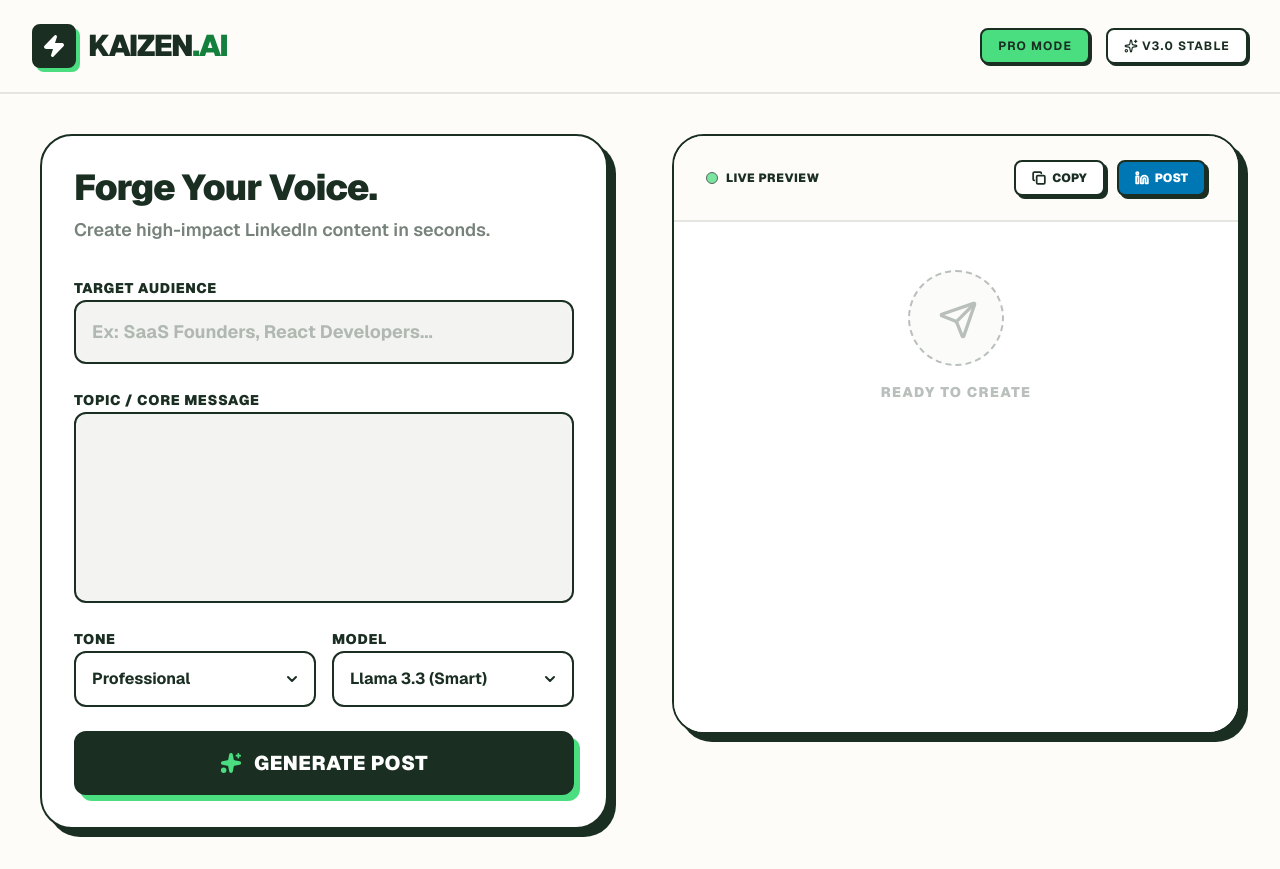
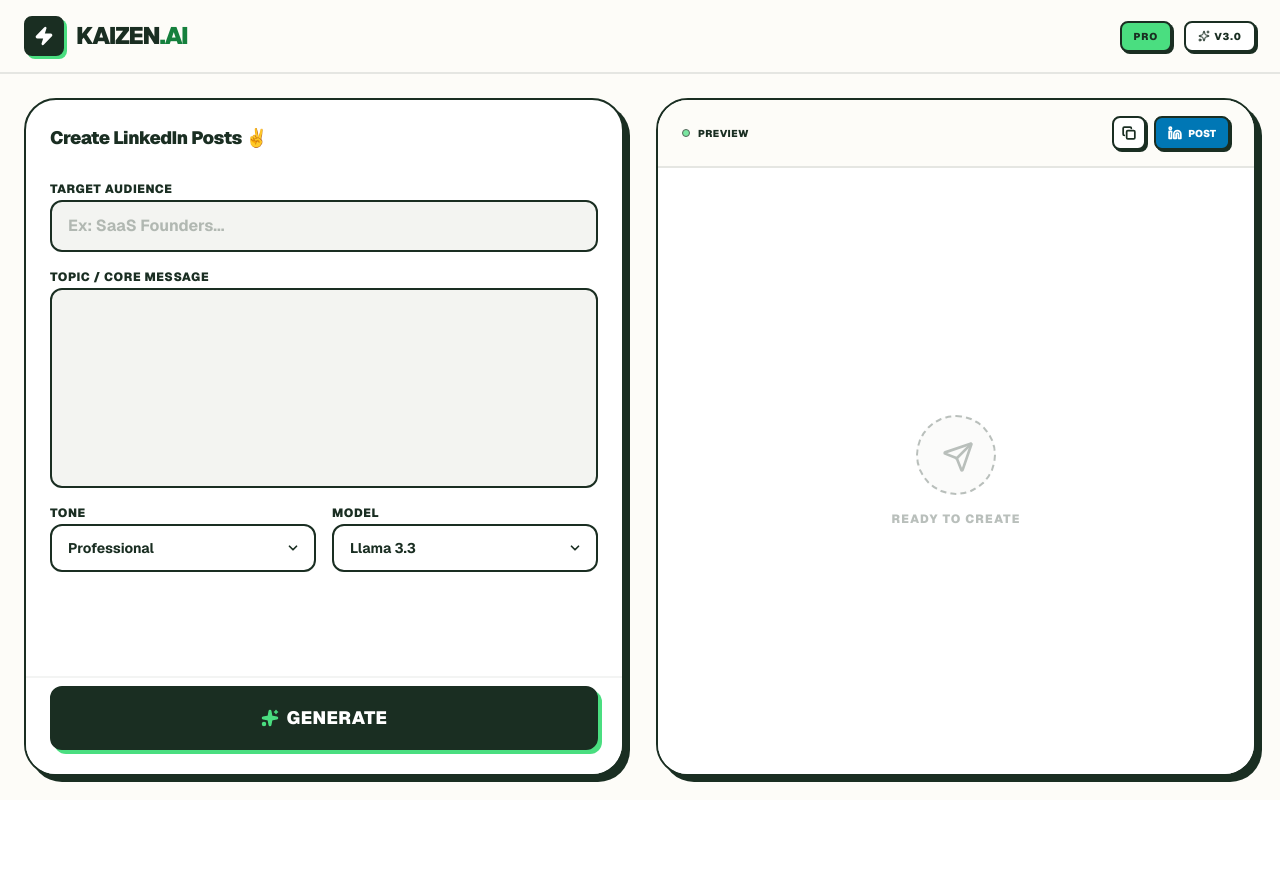
Before and after one commit to StarDust130/kaizen_ai, a Next.js app: page / in a window 1280 px wide. After the commit the page ends 800 px from the top, so only its background shows below. Built offline with nearby package versions, Linux system fonts and the light colour scheme.

Commit message:
Refactor KaizenAI component: enhance typewriter animation, improve layout, and update input styles

```diff
--- a/app/page.tsx
+++ b/app/page.tsx
@@ -1,6 +1,6 @@
 "use client";
 
-import { useState, useEffect } from "react";
+import { useState, useEffect, useRef } from "react";
 import { motion, AnimatePresence } from "framer-motion";
 import {
   Zap,
@@ -12,12 +12,14 @@ import {
   Wand2,
   Send,
   ChevronDown,
+  Check,
 } from "lucide-react";
 import toast, { Toaster } from "react-hot-toast";
 
 export default function KaizenAI() {
   const [loading, setLoading] = useState(false);
   const [output, setOutput] = useState("");
+  const [streamedText, setStreamedText] = useState("");
   const [suggestion, setSuggestion] = useState("");
   const [formData, setFormData] = useState({
     topic: "",
@@ -26,7 +28,23 @@ export default function KaizenAI() {
     model: "llama-3.3-70b-versatile",
   });
 
-  // 🧠 Smart Autocomplete Logic
+  // 🧠 1. Typewriter Animation Logic
+  useEffect(() => {
+    if (output && !loading) {
+      let i = 0;
+      setStreamedText("");
+      const interval = setInterval(() => {
+        setStreamedText((prev) => output.slice(0, i + 1));
+        i++;
+        if (i >= output.length) clearInterval(interval);
+      }, 5); // Speed of typing
+      return () => clearInterval(interval);
+    } else if (loading) {
+      setStreamedText("");
+    }
+  }, [output, loading]);
+
+  // 🧠 2. Smart Autocomplete
   useEffect(() => {
     const timer = setTimeout(async () => {
       if (formData.topic.length > 8 && !formData.topic.endsWith(" ")) {
@@ -55,7 +73,6 @@ export default function KaizenAI() {
     }
   };
 
-  // ⚡ Main Generation
   const handleGenerate = async () => {
     if (!formData.topic) return toast.error("Please enter a topic first.");
     setLoading(true);
@@ -76,12 +93,10 @@ export default function KaizenAI() {
     }
   };
 
-  // 🛠️ AI Edit Tools
   const handleEdit = async (action: "shorten" | "refine" | "retry") => {
     if (!output) return;
     setLoading(true);
     const toastId = toast.loading("AI is working...");
-
     try {
       const res = await fetch("/api/edit", {
         method: "POST",
@@ -103,7 +118,8 @@ export default function KaizenAI() {
   };
 
   return (
-    <div className="min-h-screen bg-[#FDFCF8] text-[#1A2E22] font-sans selection:bg-[#4ADE80] selection:text-[#064E3B] flex flex-col font-medium">
+    // 🟢 LAYOUT FIX: h-screen + overflow-hidden prevents body scroll
+    <div className="h-screen bg-[#FDFCF8] text-[#1A2E22] font-sans selection:bg-[#4ADE80] selection:text-[#064E3B] flex flex-col font-medium overflow-hidden">
       <Toaster
         position="top-center"
         toastOptions={{
@@ -115,67 +131,60 @@ export default function KaizenAI() {
         }}
       />
 
-      {/* HEADER */}
-      <nav className="border-b-2 border-[#1A2E22]/10 px-8 py-6 bg-[#FDFCF8] sticky top-0 z-50">
+      {/* HEADER (Fixed) */}
+      <nav className="shrink-0 border-b-2 border-[#1A2E22]/10 px-6 py-4 bg-[#FDFCF8] z-50">
         <div className="max-w-7xl mx-auto flex justify-between items-center">
           <div className="flex items-center gap-3">
-            <div className="bg-[#1A2E22] p-2 rounded-lg text-white shadow-[4px_4px_0px_#4ADE80] border-2 border-[#1A2E22]">
-              <Zap size={24} fill="currentColor" />
+            <div className="bg-[#1A2E22] p-2 rounded-lg text-white shadow-[3px_3px_0px_#4ADE80] border-2 border-[#1A2E22]">
+              <Zap size={20} fill="currentColor" />
             </div>
-            <h1 className="text-3xl font-black tracking-tighter text-[#1A2E22]">
+            <h1 className="text-2xl font-black tracking-tighter text-[#1A2E22]">
               KAIZEN<span className="text-[#15803d]">.AI</span>
             </h1>
           </div>
-          <div className="hidden md:flex gap-4 text-xs font-bold uppercase tracking-widest">
-            <span className="bg-[#4ADE80] px-4 py-2 rounded-lg border-2 border-[#1A2E22] shadow-[2px_2px_0px_#1A2E22]">
-              Pro Mode
+          <div className="flex gap-3 text-[10px] font-black uppercase tracking-widest">
+            <span className="bg-[#4ADE80] px-3 py-1.5 rounded-lg border-2 border-[#1A2E22] shadow-[2px_2px_0px_#1A2E22]">
+              Pro
             </span>
-            <span className="flex items-center gap-1 bg-white px-4 py-2 rounded-lg border-2 border-[#1A2E22] shadow-[2px_2px_0px_#1A2E22]">
-              <Sparkles size={14} /> V3.0 Stable
+            <span className="flex items-center gap-1 bg-white px-3 py-1.5 rounded-lg border-2 border-[#1A2E22] shadow-[2px_2px_0px_#1A2E22]">
+              <Sparkles size={12} /> V3.0
             </span>
           </div>
         </div>
       </nav>
 
-      {/* MAIN GRID */}
-      <main className="flex-grow max-w-7xl mx-auto w-full p-6 lg:p-10 grid grid-cols-1 lg:grid-cols-2 gap-8 lg:gap-16 items-start">
-        {/* LEFT: CONTROL CARD */}
-        <motion.div
-          initial={{ opacity: 0, x: -20 }}
-          animate={{ opacity: 1, x: 0 }}
-          className="bg-white rounded-[2rem] p-8 border-2 border-[#1A2E22] shadow-[8px_8px_0px_#1A2E22]"
-        >
-          <div className="space-y-8">
+      {/* MAIN CONTENT (Split View) */}
+      <main className="flex-1 max-w-7xl mx-auto w-full p-4 lg:p-6 grid grid-cols-1 lg:grid-cols-2 gap-6 lg:gap-8 overflow-hidden">
+        {/* 👈 LEFT: CONTROL CARD (Scrollable if needed, but fixed container) */}
+        <div className="h-full bg-white rounded-[2rem] border-2 border-[#1A2E22] shadow-[6px_6px_0px_#1A2E22] flex flex-col overflow-hidden">
+          <div className="flex-1 overflow-y-auto p-6 space-y-6 custom-scrollbar">
             <div>
-              <h2 className="text-4xl font-black text-[#1A2E22] mb-2 tracking-tight">
-                Forge Your Voice.
+              <h2 className="text-lg font-black text-[#1A2E22] tracking-tight">
+                Create LinkedIn Posts ✌️
               </h2>
-              <p className="text-[#1A2E22]/60 font-semibold text-lg">
-                Create high-impact LinkedIn content in seconds.
-              </p>
             </div>
 
             {/* INPUTS */}
-            <div className="space-y-6">
+            <div className="space-y-3">
               <div className="space-y-2">
-                <label className="text-sm font-black uppercase tracking-wider text-[#1A2E22]">
+                <label className="text-xs font-black uppercase tracking-wider text-[#1A2E22]">
                   Target Audience
                 </label>
                 <input
-                  placeholder="Ex: SaaS Founders, React Developers..."
-                  className="w-full bg-[#F3F4F1] border-2 border-[#1A2E22] rounded-xl px-4 py-4 outline-none focus:bg-white focus:shadow-[4px_4px_0px_#4ADE80] transition-all font-bold placeholder:text-[#1A2E22]/30 text-lg"
+                  placeholder="Ex: SaaS Founders..."
+                  className="w-full bg-[#F3F4F1] border-2 border-[#1A2E22] rounded-xl px-4 py-3 outline-none focus:bg-white focus:shadow-[4px_4px_0px_#4ADE80] transition-all font-bold placeholder:text-[#1A2E22]/30"
                   onChange={(e) =>
                     setFormData({ ...formData, audience: e.target.value })
                   }
                 />
               </div>
 
-              <div className="space-y-2 relative group">
-                <label className="text-sm font-black uppercase tracking-wider text-[#1A2E22]">
+              <div className="space-y-2 relative group flex-1">
+                <label className="text-xs font-black uppercase tracking-wider text-[#1A2E22]">
                   Topic / Core Message
                 </label>
-                <div className="relative bg-[#F3F4F1] rounded-xl border-2 border-[#1A2E22] focus-within:bg-white focus-within:shadow-[4px_4px_0px_#4ADE80] transition-all">
-                  <div className="absolute top-4 left-4 pointer-events-none whitespace-pre-wrap font-bold text-[#1A2E22]/30 z-0 text-lg">
+                <div className="relative bg-[#F3F4F1] rounded-xl border-2 border-[#1A2E22] focus-within:bg-white focus-within:shadow-[4px_4px_0px_#4ADE80] transition-all min-h-[200px]">
+                  <div className="absolute top-4 left-4 pointer-events-none whitespace-pre-wrap font-bold text-[#1A2E22]/30 z-0 text-base leading-relaxed">
                     <span className="opacity-0">{formData.topic}</span>
                     <span className="text-[#1A2E22]/40">{suggestion}</span>
                   </div>
@@ -185,12 +194,12 @@ export default function KaizenAI() {
                     onChange={(e) =>
                       setFormData({ ...formData, topic: e.target.value })
                     }
-                    className="w-full bg-transparent p-4 min-h-[180px] outline-none relative z-10 resize-none font-bold text-[#1A2E22] text-lg placeholder:text-transparent"
-                    placeholder="What do you want to say?"
+                    className="w-full h-full bg-transparent p-4 outline-none relative z-10 resize-none font-bold text-[#1A2E22] text-base leading-relaxed placeholder:text-transparent"
+                    placeholder="Start typing..."
                   />
                   {suggestion && (
-                    <div className="absolute bottom-3 right-3 text-[10px] font-black text-[#1A2E22] bg-[#4ADE80] border-2 border-[#1A2E22] px-2 py-1 rounded animate-pulse">
-                      TAB TO COMPLETE
+                    <div className="absolute bottom-3 right-3 text-[9px] font-black text-[#1A2E22] bg-[#4ADE80] border-2 border-[#1A2E22] px-2 py-1 rounded animate-pulse">
+                      TAB
                     </div>
                   )}
                 </div>
@@ -198,12 +207,12 @@ export default function KaizenAI() {
 
               <div className="grid grid-cols-2 gap-4">
                 <div className="space-y-2">
-                  <label className="text-sm font-black uppercase tracking-wider text-[#1A2E22]">
+                  <label className="text-xs font-black uppercase tracking-wider text-[#1A2E22]">
                     Tone
                   </label>
                   <div className="relative">
                     <select
-                      className="w-full appearance-none bg-white border-2 border-[#1A2E22] rounded-xl px-4 py-3.5 outline-none focus:shadow-[4px_4px_0px_#4ADE80] font-bold cursor-pointer transition-all"
+                      className="w-full appearance-none bg-white border-2 border-[#1A2E22] rounded-xl px-4 py-3 outline-none focus:shadow-[4px_4px_0px_#4ADE80] font-bold cursor-pointer transition-all text-sm"
                       onChange={(e) =>
                         setFormData({ ...formData, tone: e.target.value })
                       }
@@ -215,80 +224,77 @@ export default function KaizenAI() {
                     </select>
                     <ChevronDown
                       className="absolute right-4 top-1/2 -translate-y-1/2 text-[#1A2E22] pointer-events-none stroke-[3px]"
-                      size={16}
+                      size={14}
                     />
                   </div>
                 </div>
                 <div className="space-y-2">
-                  <label className="text-sm font-black uppercase tracking-wider text-[#1A2E22]">
+                  <label className="text-xs font-black uppercase tracking-wider text-[#1A2E22]">
                     Model
                   </label>
                   <div className="relative">
                     <select
-                      className="w-full appearance-none bg-white border-2 border-[#1A2E22] rounded-xl px-4 py-3.5 outline-none focus:shadow-[4px_4px_0px_#4ADE80] font-bold cursor-pointer transition-all"
+                      className="w-full appearance-none bg-white border-2 border-[#1A2E22] rounded-xl px-4 py-3 outline-none focus:shadow-[4px_4px_0px_#4ADE80] font-bold cursor-pointer transition-all text-sm"
                       onChange={(e) =>
                         setFormData({ ...formData, model: e.target.value })
                       }
                     >
-                      <option value="llama-3.3-70b-versatile">
-                        Llama 3.3 (Smart)
-                      </option>
-                      <option value="llama-3.1-8b-instant">
-                        Llama 3.1 (Fast)
-                      </option>
+                      <option value="llama-3.3-70b-versatile">Llama 3.3</option>
+                      <option value="llama-3.1-8b-instant">Llama 3.1</option>
                     </select>
                     <ChevronDown
                       className="absolute right-4 top-1/2 -translate-y-1/2 text-[#1A2E22] pointer-events-none stroke-[3px]"
-                      size={16}
+                      size={14}
                     />
                   </div>
                 </div>
               </div>
+            </div>
+          </div>
 
+          {/* GENERATE BUTTON (Sticky Footer in Left Card) */}
+          <div className="p-6 pt-2 bg-white border-t-2 border-[#1A2E22]/5">
             <button
               onClick={handleGenerate}
               disabled={loading}
-                className="w-full py-4 bg-[#1A2E22] text-white text-xl rounded-xl font-black uppercase tracking-wide border-2 border-[#1A2E22] shadow-[6px_6px_0px_#4ADE80] hover:translate-x-[2px] hover:translate-y-[2px] hover:shadow-[4px_4px_0px_#4ADE80] active:translate-x-[6px] active:translate-y-[6px] active:shadow-none transition-all flex items-center justify-center gap-3 disabled:opacity-70 disabled:cursor-not-allowed disabled:shadow-none"
+              className="w-full py-4 bg-[#1A2E22] text-white text-lg rounded-xl font-black uppercase tracking-wide border-2 border-[#1A2E22] shadow-[4px_4px_0px_#4ADE80] hover:translate-x-[2px] hover:translate-y-[2px] hover:shadow-[2px_2px_0px_#4ADE80] active:translate-x-[4px] active:translate-y-[4px] active:shadow-none transition-all flex items-center justify-center gap-2 disabled:opacity-70 disabled:cursor-not-allowed disabled:shadow-none"
             >
               {loading ? (
                 <RefreshCcw className="animate-spin" />
               ) : (
                 <>
                   <Sparkles
-                      size={22}
+                    size={18}
                     fill="#4ADE80"
                     className="text-[#4ADE80]"
                   />{" "}
-                    GENERATE POST
+                  GENERATE
                 </>
               )}
             </button>
           </div>
         </div>
-        </motion.div>
 
-        {/* RIGHT: PREVIEW CARD */}
-        <motion.div
-          initial={{ opacity: 0, x: 20 }}
-          animate={{ opacity: 1, x: 0 }}
-          transition={{ delay: 0.1 }}
-          className="bg-white rounded-[2rem] border-2 border-[#1A2E22] shadow-[8px_8px_0px_#1A2E22] min-h-[600px] flex flex-col overflow-hidden relative"
-        >
-          {/* Preview Header */}
-          <div className="px-8 py-6 border-b-2 border-[#1A2E22]/10 flex justify-between items-center bg-[#FDFCF8]">
-            <span className="text-xs font-black uppercase tracking-wider text-[#1A2E22] flex items-center gap-2">
-              <div className="w-3 h-3 rounded-full bg-[#4ADE80] border border-[#1A2E22] animate-pulse" />{" "}
-              Live Preview
+        {/* 👉 RIGHT: PREVIEW CARD (Independent Scroll) */}
+        <div className="h-full bg-white rounded-[2rem] border-2 border-[#1A2E22] shadow-[6px_6px_0px_#1A2E22] flex flex-col overflow-hidden relative">
+          {/* 🟢 TOP TOOLBAR (Sticky) */}
+          <div className="shrink-0 px-6 py-4 border-b-2 border-[#1A2E22]/10 bg-[#FDFCF8] flex flex-col gap-4">
+            <div className="flex justify-between items-center">
+              <span className="text-[10px] font-black uppercase tracking-wider text-[#1A2E22] flex items-center gap-2">
+                <div className="w-2 h-2 rounded-full bg-[#4ADE80] border border-[#1A2E22] animate-pulse" />{" "}
+                Preview
               </span>
-            <div className="flex gap-3">
+
+              {/* ACTION BUTTONS */}
+              <div className="flex gap-2">
                 <button
                   onClick={() => {
                     navigator.clipboard.writeText(output);
                     toast.success("Copied!");
                   }}
-                className="flex items-center gap-1.5 px-4 py-2 text-xs font-black uppercase bg-white border-2 border-[#1A2E22] rounded-lg shadow-[3px_3px_0px_#1A2E22] hover:shadow-none hover:translate-x-[3px] hover:translate-y-[3px] transition-all text-[#1A2E22]"
+                  className="p-2 bg-white border-2 border-[#1A2E22] rounded-lg shadow-[2px_2px_0px_#1A2E22] hover:shadow-none hover:translate-x-[2px] hover:translate-y-[2px] transition-all text-[#1A2E22]"
                 >
-                <Copy size={14} strokeWidth={3} /> COPY
+                  <Copy size={14} strokeWidth={3} />
                 </button>
                 <button
                   onClick={() =>
@@ -297,74 +303,76 @@ export default function KaizenAI() {
                       "_blank",
                     )
                   }
-                className="flex items-center gap-1.5 px-4 py-2 text-xs font-black uppercase bg-[#0077B5] text-white border-2 border-[#1A2E22] rounded-lg shadow-[3px_3px_0px_#1A2E22] hover:shadow-none hover:translate-x-[3px] hover:translate-y-[3px] transition-all"
+                  className="flex items-center gap-1.5 px-3 py-1.5 text-[10px] font-black uppercase bg-[#0077B5] text-white border-2 border-[#1A2E22] rounded-lg shadow-[2px_2px_0px_#1A2E22] hover:shadow-none hover:translate-x-[2px] hover:translate-y-[2px] transition-all"
                 >
                   <Linkedin size={14} strokeWidth={3} /> POST
                 </button>
               </div>
             </div>
 
-          {/* Canvas */}
-          <div className="flex-grow p-8 lg:p-12 bg-white relative">
+            {/* EDIT TOOLS (Now at Top) */}
+            {output && !loading && (
+              <motion.div
+                initial={{ opacity: 0, y: -10 }}
+                animate={{ opacity: 1, y: 0 }}
+                className="flex gap-2"
+              >
+                <button
+                  onClick={() => handleEdit("shorten")}
+                  className="flex-1 flex items-center justify-center gap-1.5 py-2 bg-white border-2 border-[#1A2E22] rounded-lg text-[10px] font-black uppercase text-[#1A2E22] hover:bg-[#F3F4F1] transition-all"
+                >
+                  <Scissors size={12} strokeWidth={3} /> Shorten
+                </button>
+                <button
+                  onClick={() => handleEdit("refine")}
+                  className="flex-1 flex items-center justify-center gap-1.5 py-2 bg-white border-2 border-[#1A2E22] rounded-lg text-[10px] font-black uppercase text-[#1A2E22] hover:bg-[#F3F4F1] transition-all"
+                >
+                  <Wand2 size={12} strokeWidth={3} /> Refine
+                </button>
+                <button
+                  onClick={() => handleEdit("retry")}
+                  className="flex-1 flex items-center justify-center gap-1.5 py-2 bg-white border-2 border-[#1A2E22] rounded-lg text-[10px] font-black uppercase text-[#1A2E22] hover:bg-[#F3F4F1] transition-all"
+                >
+                  <RefreshCcw size={12} strokeWidth={3} /> Retry
+                </button>
+              </motion.div>
+            )}
+          </div>
+
+          {/* SCROLLABLE CANVAS */}
+          <div className="flex-1 overflow-y-auto p-8 bg-white custom-scrollbar relative">
             <AnimatePresence mode="wait">
               {loading ? (
-                <div className="space-y-6 max-w-lg mx-auto pt-20 opacity-50">
-                  <div className="h-6 bg-[#1A2E22]/10 rounded-full w-full animate-pulse" />
-                  <div className="h-6 bg-[#1A2E22]/10 rounded-full w-5/6 animate-pulse" />
-                  <div className="h-6 bg-[#1A2E22]/10 rounded-full w-4/6 animate-pulse" />
-                  <div className="flex justify-center pt-8">
-                    <span className="text-sm font-black text-[#1A2E22] animate-bounce tracking-widest uppercase">
-                      AI IS WRITING...
+                <div className="space-y-4 max-w-lg mx-auto pt-10 opacity-50">
+                  <div className="h-4 bg-[#1A2E22]/10 rounded-full w-full animate-pulse" />
+                  <div className="h-4 bg-[#1A2E22]/10 rounded-full w-5/6 animate-pulse" />
+                  <div className="h-4 bg-[#1A2E22]/10 rounded-full w-4/6 animate-pulse" />
+                  <div className="flex justify-center pt-4">
+                    <span className="text-xs font-black text-[#1A2E22] animate-bounce tracking-widest uppercase">
+                      AI IS THINKING...
                     </span>
                   </div>
                 </div>
               ) : output ? (
-                <motion.div
-                  initial={{ opacity: 0 }}
-                  animate={{ opacity: 1 }}
-                  className="prose prose-lg max-w-none"
-                >
-                  <p className="whitespace-pre-wrap text-[#1A2E22] text-xl leading-relaxed font-semibold">
-                    {output}
+                <div className="prose prose-lg max-w-none">
+                  <p className="whitespace-pre-wrap text-[#1A2E22] text-lg leading-loose font-semibold">
+                    {streamedText}
+                    <span className="inline-block w-2 h-5 bg-[#4ADE80] ml-1 animate-pulse align-middle" />
                   </p>
-                </motion.div>
+                </div>
               ) : (
                 <div className="h-full flex flex-col items-center justify-center text-center opacity-30 space-y-4">
-                  <div className="w-24 h-24 bg-[#F3F4F1] rounded-full flex items-center justify-center border-2 border-dashed border-[#1A2E22]">
-                    <Send size={40} className="text-[#1A2E22] ml-1 mt-1" />
+                  <div className="w-20 h-20 bg-[#F3F4F1] rounded-full flex items-center justify-center border-2 border-dashed border-[#1A2E22]">
+                    <Send size={32} className="text-[#1A2E22] ml-1 mt-1" />
                   </div>
-                  <p className="text-sm font-black uppercase tracking-widest text-[#1A2E22]">
+                  <p className="text-xs font-black uppercase tracking-widest text-[#1A2E22]">
                     Ready to Create
                   </p>
                 </div>
               )}
             </AnimatePresence>
           </div>
-
-          {/* AI Editor Toolbar */}
-          {output && !loading && (
-            <div className="p-6 bg-[#FDFCF8] border-t-2 border-[#1A2E22]/10 grid grid-cols-3 gap-4">
-              <button
-                onClick={() => handleEdit("shorten")}
-                className="flex items-center justify-center gap-2 py-3 bg-white border-2 border-[#1A2E22] rounded-xl text-xs font-black uppercase text-[#1A2E22] shadow-[4px_4px_0px_#1A2E22] hover:shadow-none hover:translate-x-[4px] hover:translate-y-[4px] transition-all"
-              >
-                <Scissors size={16} strokeWidth={3} /> Shorter
-              </button>
-              <button
-                onClick={() => handleEdit("refine")}
-                className="flex items-center justify-center gap-2 py-3 bg-white border-2 border-[#1A2E22] rounded-xl text-xs font-black uppercase text-[#1A2E22] shadow-[4px_4px_0px_#1A2E22] hover:shadow-none hover:translate-x-[4px] hover:translate-y-[4px] transition-all"
-              >
-                <Wand2 size={16} strokeWidth={3} /> Refine Tone
-              </button>
-              <button
-                onClick={() => handleEdit("retry")}
-                className="flex items-center justify-center gap-2 py-3 bg-white border-2 border-[#1A2E22] rounded-xl text-xs font-black uppercase text-[#1A2E22] shadow-[4px_4px_0px_#1A2E22] hover:shadow-none hover:translate-x-[4px] hover:translate-y-[4px] transition-all"
-              >
-                <RefreshCcw size={16} strokeWidth={3} /> Retry
-              </button>
         </div>
-          )}
-        </motion.div>
       </main>
     </div>
   );
```
Lines whose indentation alone changed are shown as unchanged.
